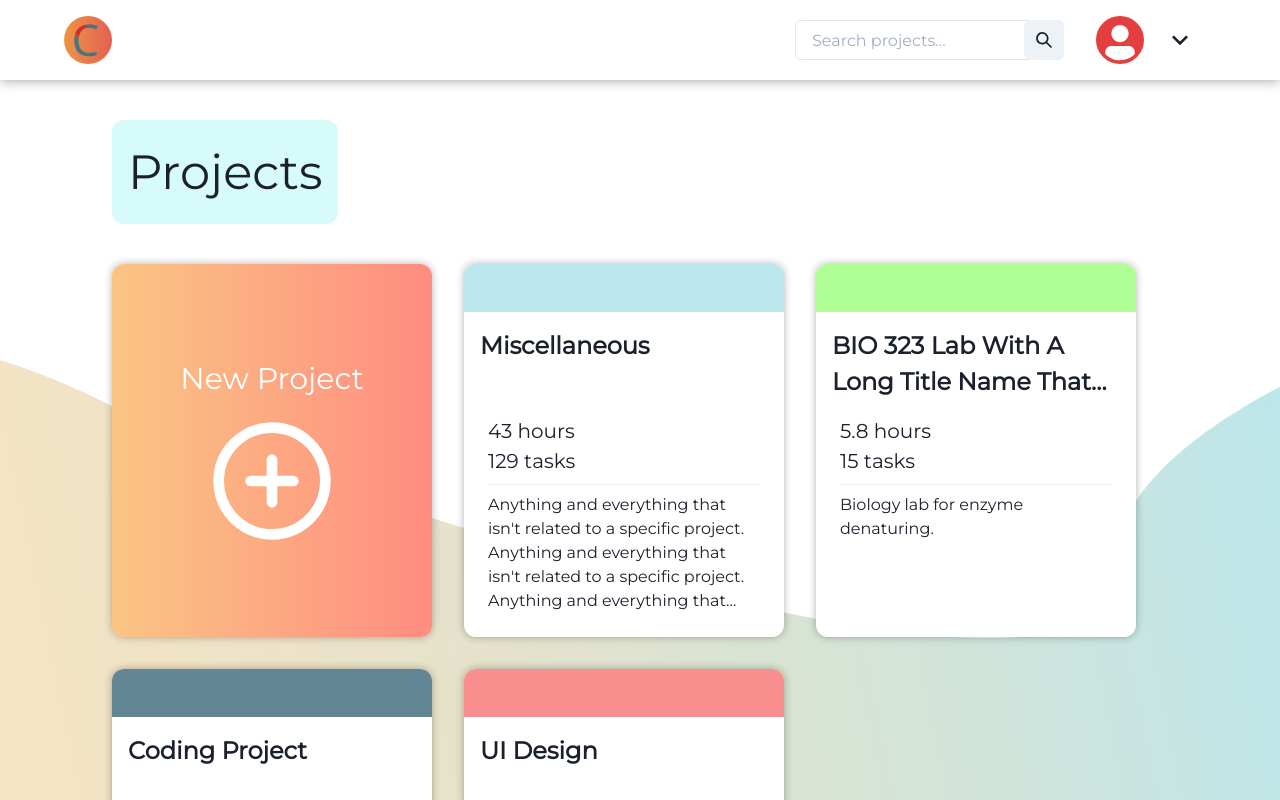
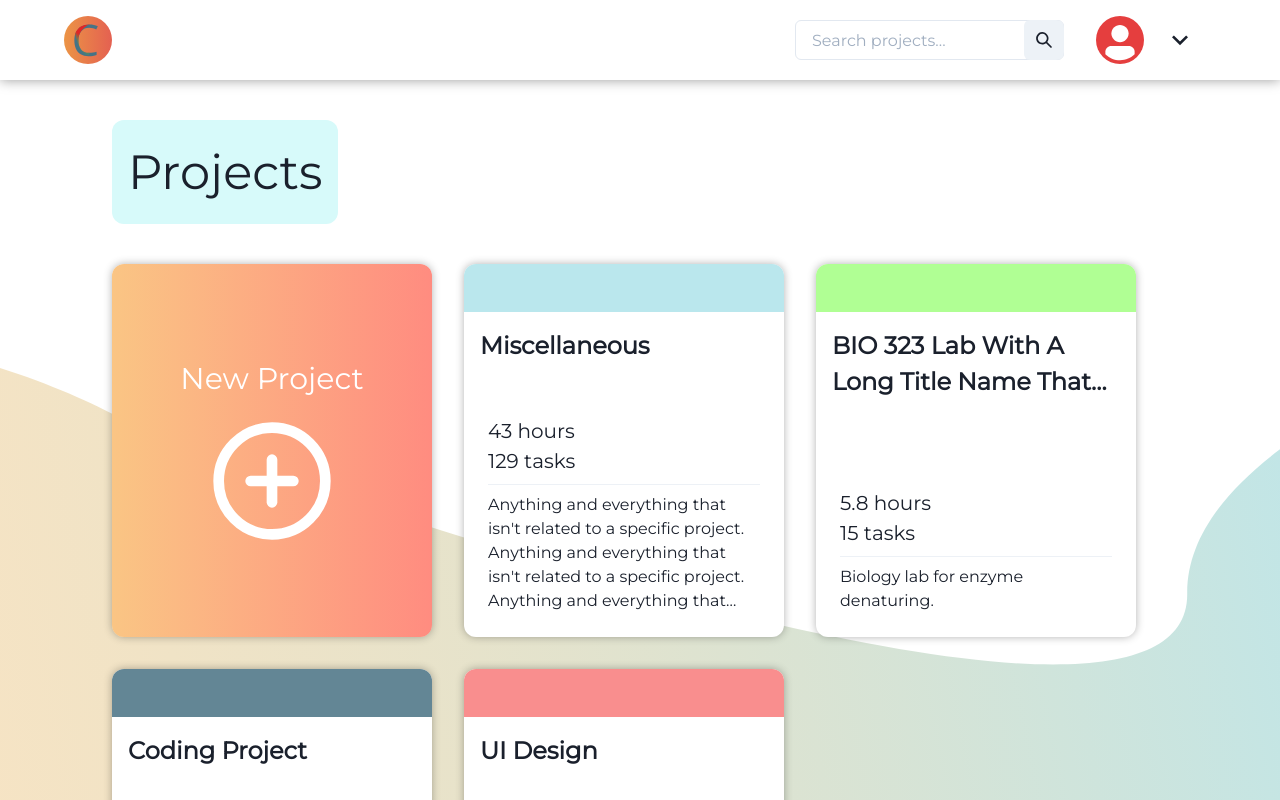
Before and after one commit to jermainejanszen/carta, a Next.js app: page /projects in a window 1280 px wide. Shown: the top 800 px of the page. Built offline with nearby package versions, Linux system fonts and the light colour scheme.

Commit message:
made all cards same size

```diff
--- a/components/ProjectCard.tsx
+++ b/components/ProjectCard.tsx
@@ -30,6 +30,7 @@ const ProjectCard = (props: Props) => {
   return (
     <Flex
       direction="column"
+      justifyContent="space-between"
       bg={bg}
       borderRadius="xl"
       boxShadow="0 0 8px rgba(0, 0, 0, 0.3)"
@@ -55,7 +56,7 @@ const ProjectCard = (props: Props) => {
               {props.data.name}
             </Text>
         </Box>
-        <Box p="6" flexGrow={1}>
+        <Box p="6">
           <Text fontSize="xl">{props.data.hours} hours</Text>
           <Text fontSize="xl">{props.data.tasks} tasks</Text>
           <Divider my="2" />
--- a/pages/projects/index.tsx
+++ b/pages/projects/index.tsx
@@ -75,6 +75,7 @@ const Projects = (props: Props) => {
             <Grid
               width="100%"
               templateColumns="repeat(auto-fill, 20rem)"
+              autoRows="1fr"
               gap="2rem" >
                 <VStack
                   spacing="1rem"
```
